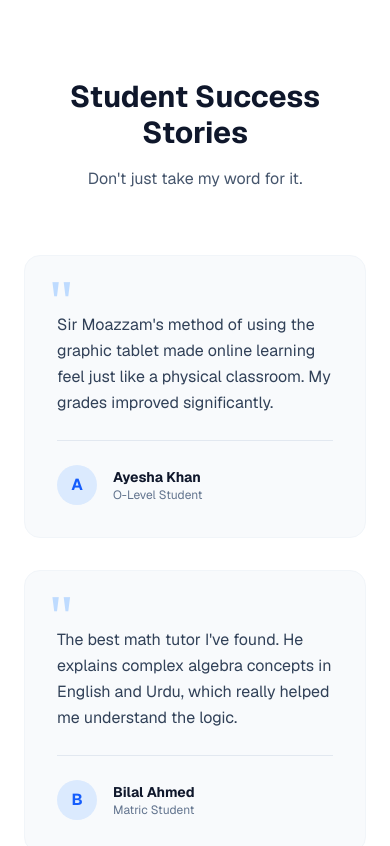
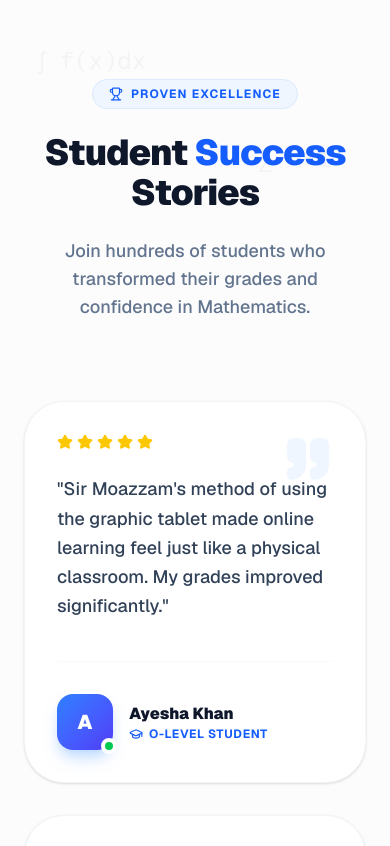
Before and after one commit to wahb-amir/moazzam_sultan, a Next.js app: page / in a window 390 px wide. Shown: the part 6040-6886 px from the top of the page. Built offline with nearby package versions, Linux system fonts and the light colour scheme.

Commit message:
Testimonials & contact improved

```diff
--- a/app/components/Testimonials.jsx
+++ b/app/components/Testimonials.jsx
@@ -1,44 +1,200 @@
-// src/components/Testimonials.jsx
-'use client'
-import React from 'react';
-import { motion } from 'framer-motion';
-import { TESTIMONIALS } from '../data';
+"use client";
+import React from "react";
+import { motion } from "framer-motion";
+import { Star, Quote, GraduationCap, Trophy, Users } from "lucide-react";
+import { TESTIMONIALS } from "../data";
 
 const Testimonials = () => {
+  // Animation variants for the container
+  const containerVariants = {
+    hidden: { opacity: 0 },
+    visible: {
+      opacity: 1,
+      transition: { staggerChildren: 0.2 },
+    },
+  };
+
+  const cardVariants = {
+    hidden: { opacity: 0, y: 40, scale: 0.95 },
+    visible: {
+      opacity: 1,
+      y: 0,
+      scale: 1,
+      transition: { type: "spring", damping: 20, stiffness: 100 },
+    },
+  };
+
   return (
-    <section id="testimonials" className="py-24 bg-white">
-      <div className="container mx-auto px-6">
-        <div className="text-center mb-16">
-          <h2 className="text-3xl md:text-4xl font-bold text-slate-900 mb-4">Student Success Stories</h2>
-          <p className="text-slate-600">Don't just take my word for it.</p>
+    <section
+      id="testimonials"
+      className="py-24 bg-[#fcfcfd] relative overflow-hidden"
+    >
+      {/* --- MATHEMATICAL BACKGROUND DECOR --- */}
+      <div className="absolute top-0 left-0 w-full h-full pointer-events-none opacity-[0.03] select-none font-mono text-2xl">
+        <motion.div
+          animate={{ y: [0, -20, 0] }}
+          transition={{ duration: 5, repeat: Infinity }}
+          className="absolute top-20 left-[10%]"
+        >
+          ∫ f(x)dx
+        </motion.div>
+        <motion.div
+          animate={{ y: [0, 20, 0] }}
+          transition={{ duration: 7, repeat: Infinity }}
+          className="absolute top-40 right-[15%]"
+        >
+          ∑ n=1
+        </motion.div>
+        <motion.div
+          animate={{ x: [0, 15, 0] }}
+          transition={{ duration: 6, repeat: Infinity }}
+          className="absolute bottom-40 left-[20%]"
+        >
+          π ≈ 3.14
+        </motion.div>
+        <motion.div
+          animate={{ scale: [1, 1.1, 1] }}
+          transition={{ duration: 8, repeat: Infinity }}
+          className="absolute bottom-20 right-[10%]"
+        >
+          Δx → 0
+        </motion.div>
+      </div>
+
+      <div className="container mx-auto px-6 relative z-10">
+        {/* --- HEADER SECTION --- */}
+        <div className="text-center max-w-3xl mx-auto mb-20">
+          <motion.div
+            initial={{ opacity: 0, scale: 0.8 }}
+            whileInView={{ opacity: 1, scale: 1 }}
+            className="inline-flex items-center gap-2 px-4 py-1.5 rounded-full bg-blue-50 border border-blue-100 text-blue-600 text-xs font-bold uppercase tracking-widest mb-6"
+          >
+            <Trophy size={14} />
+            <span>Proven Excellence</span>
+          </motion.div>
+
+          <motion.h2
+            initial={{ opacity: 0, y: 20 }}
+            whileInView={{ opacity: 1, y: 0 }}
+            className="text-4xl md:text-6xl font-black text-slate-900 mb-6 tracking-tight"
+          >
+            Student <span className="text-blue-600">Success</span> Stories
+          </motion.h2>
+
+          <motion.p
+            initial={{ opacity: 0 }}
+            whileInView={{ opacity: 1 }}
+            className="text-slate-500 text-lg md:text-xl font-medium"
+          >
+            Join hundreds of students who transformed their grades and
+            confidence in Mathematics.
+          </motion.p>
         </div>
 
-        <div className="grid md:grid-cols-3 gap-8">
+        {/* --- TESTIMONIALS BENTO GRID --- */}
+        <motion.div
+          variants={containerVariants}
+          initial="hidden"
+          whileInView="visible"
+          viewport={{ once: true, margin: "-100px" }}
+          className="grid md:grid-cols-2 lg:grid-cols-3 gap-8"
+        >
           {TESTIMONIALS.map((t, idx) => (
             <motion.div
               key={t.id}
-              initial={{ opacity: 0, y: 30 }}
-              whileInView={{ opacity: 1, y: 0 }}
-              transition={{ delay: idx * 0.1 }}
-              viewport={{ once: true }}
-              className="bg-slate-50 p-8 rounded-2xl border border-slate-100 relative"
+              variants={cardVariants}
+              whileHover={{ y: -10, transition: { duration: 0.2 } }}
+              className="group relative bg-white p-8 rounded-[2.5rem] border border-slate-100 shadow-sm hover:shadow-2xl hover:shadow-blue-500/10 transition-all duration-500"
             >
-              <div className="text-6xl text-blue-200 font-serif absolute top-4 left-6">"</div>
-              <p className="text-slate-700 relative z-10 pt-6 mb-6 leading-relaxed">
-                {t.text}
+              {/* Top Quote Decoration */}
+              <div className="absolute top-8 right-8 text-blue-50 transition-colors group-hover:text-blue-100">
+                <Quote size={50} fill="currentColor" />
+              </div>
+
+              {/* Star Rating */}
+              <div className="flex gap-1 mb-6">
+                {[...Array(5)].map((_, i) => (
+                  <Star
+                    key={i}
+                    size={16}
+                    className="fill-yellow-400 text-yellow-400"
+                  />
+                ))}
+              </div>
+
+              {/* Testimonial Text */}
+              <p className="text-slate-700 text-lg leading-relaxed mb-10 relative z-10 font-medium">
+                "{t.text}"
               </p>
-              <div className="flex items-center gap-4 border-t border-slate-200 pt-6">
-                <div className="w-10 h-10 bg-blue-100 rounded-full flex items-center justify-center text-blue-600 font-bold">
-                  {t.name.charAt(0)}
+
+              {/* User Info */}
+              <div className="flex items-center gap-4 border-t border-slate-50 pt-8">
+                <div className="relative">
+                  <div className="w-14 h-14 bg-gradient-to-br from-blue-500 to-indigo-600 rounded-2xl flex items-center justify-center text-white font-black text-xl shadow-lg shadow-blue-200 group-hover:rotate-6 transition-transform">
+                    {t.name.charAt(0)}
+                  </div>
+                  <div className="absolute -bottom-1 -right-1 w-4 h-4 bg-green-500 border-4 border-white rounded-full"></div>
                 </div>
+
                 <div>
-                  <h4 className="font-bold text-slate-900 text-sm">{t.name}</h4>
-                  <p className="text-xs text-slate-500">{t.role}</p>
+                  <h4 className="font-black text-slate-900 text-base">
+                    {t.name}
+                  </h4>
+                  <p className="text-xs text-blue-600 font-bold uppercase tracking-wider flex items-center gap-1.5">
+                    <GraduationCap size={14} />
+                    {t.role}
+                  </p>
                 </div>
               </div>
+
+              {/* Hover Highlight Border */}
+              <div className="absolute inset-0 border-2 border-transparent group-hover:border-blue-500/10 rounded-[2.5rem] transition-all pointer-events-none" />
             </motion.div>
           ))}
-        </div>
+        </motion.div>
+
+        {/* --- SOCIAL PROOF STATS --- */}
+        <motion.div
+          initial={{ opacity: 0, y: 30 }}
+          whileInView={{ opacity: 1, y: 0 }}
+          className="mt-20 flex flex-wrap justify-center gap-8 md:gap-16 items-center py-10 border-y border-slate-100"
+        >
+          <div className="flex items-center gap-3">
+            <div className="w-12 h-12 rounded-full bg-blue-50 flex items-center justify-center text-blue-600">
+              <Users size={20} />
+            </div>
+            <div>
+              <div className="text-2xl font-black text-slate-900">500+</div>
+              <div className="text-xs font-bold text-slate-400 uppercase tracking-widest">
+                Students Taught
+              </div>
+            </div>
+          </div>
+          <div className="flex items-center gap-3">
+            <div className="w-12 h-12 rounded-full bg-green-50 flex items-center justify-center text-green-600">
+              <Star size={20} />
+            </div>
+            <div>
+              <div className="text-2xl font-black text-slate-900">98%</div>
+              <div className="text-xs font-bold text-slate-400 uppercase tracking-widest">
+                Success Rate
+              </div>
+            </div>
+          </div>
+          <div className="flex items-center gap-3">
+            <div className="w-12 h-12 rounded-full bg-purple-50 flex items-center justify-center text-purple-600">
+              <Trophy size={20} />
+            </div>
+            <div>
+              <div className="text-2xl font-black text-slate-900">
+                A* Grades
+              </div>
+              <div className="text-xs font-bold text-slate-400 uppercase tracking-widest">
+                O/A Level Results
+              </div>
+            </div>
+          </div>
+        </motion.div>
       </div>
     </section>
   );
```
Also changed, not shown: app/components/Contact.jsx (+123 -35 lines).
